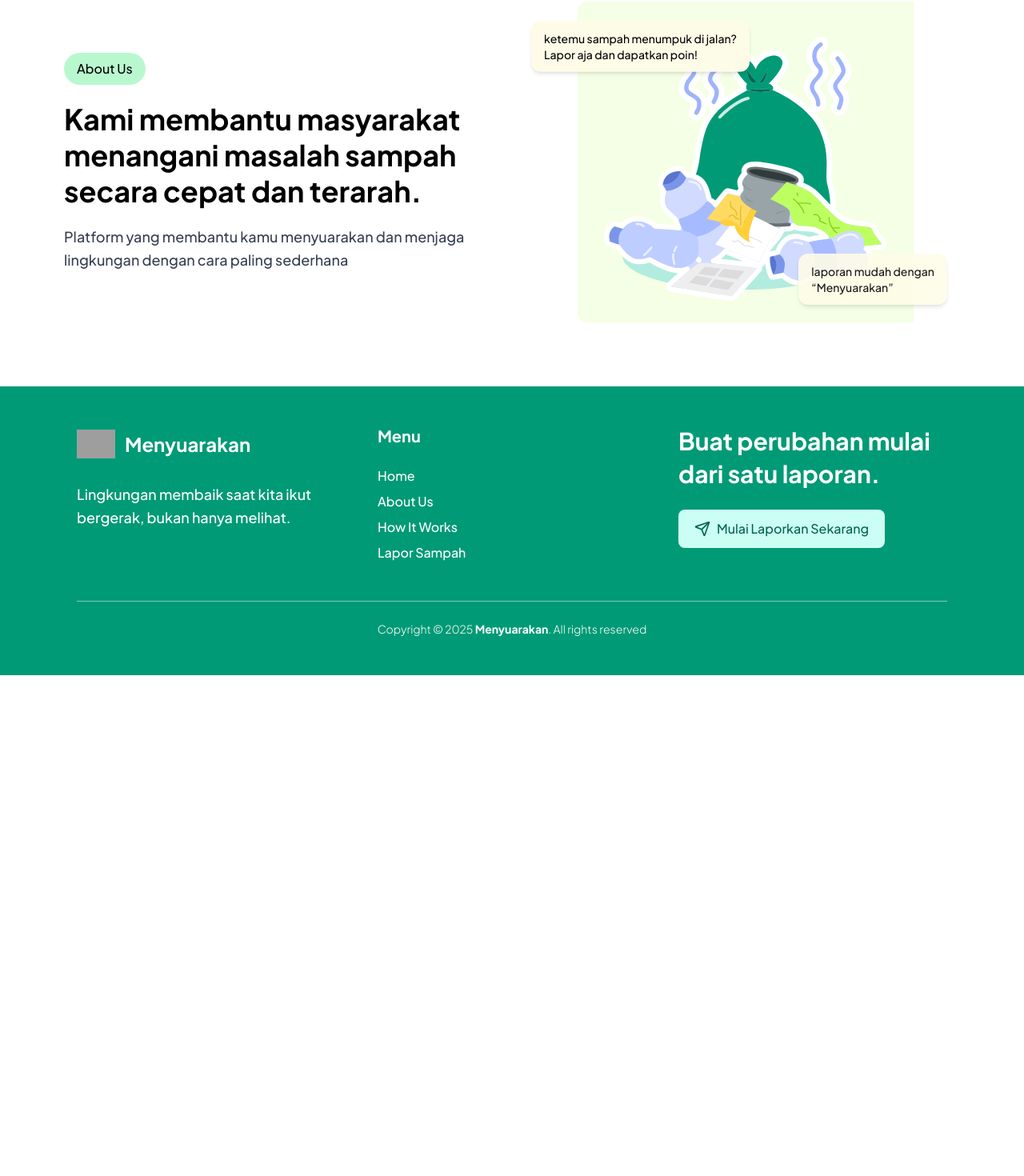
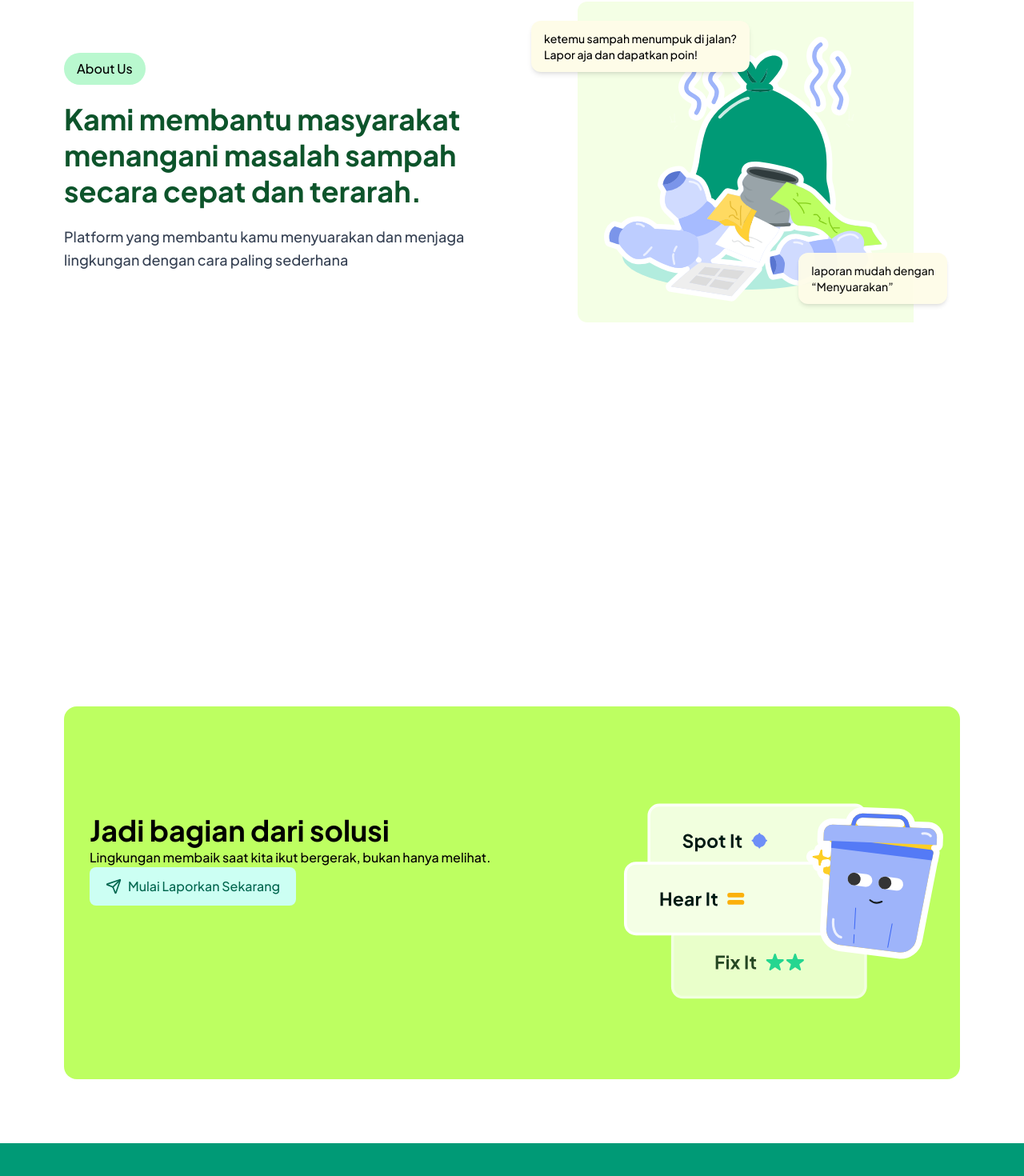
Before and after one commit to nnadra/Menyuarakan, a React (Vite) app: page / in a window 1280 px wide. Shown: the part 880-2350 px from the top of the page at 80% size. Before the commit the page ends 1724 px from the top, so only its background shows below. Built offline with nearby package versions, Linux system fonts and the light colour scheme; grey boxes are pictures that could not be loaded.

Commit message:
add banner landing page

```diff
--- a/src/pages/LandingPage.jsx
+++ b/src/pages/LandingPage.jsx
@@ -1,22 +1,24 @@
 import React from 'react'
+import { motion } from "framer-motion";
+import { Send } from 'lucide-react';
+
 import Card1 from '../assets/images/card-1.svg'
 import Card2 from '../assets/images/card-2.svg'
 import Card3 from '../assets/images/card-3.svg'
-import { motion } from "framer-motion";
 import AboutUsImg from '../assets/images/aboutUsImg.svg'
+import BannerImg from '../assets/images/bannerImg.svg'
 
 
 const LandingPage = () => {
   return (
     <div>
-    <div className="w-full flex flex-col items-center text-center font-sans mt-18 mb-15 px-4">
+      {/* HERO SECTION */}
+    <section className="w-full flex flex-col items-center text-center font-sans mt-18 mb-15 px-4">
 
-      {/* TITLE */}
       <h1 className="text-[44px] leading-tight font-semibold text-green-900">
         Dorong perubahan untuk lingkungan, <br /> mulai dari laporanmu.
       </h1>
 
-      {/* DESCRIPTION */}
       <p className="text-gray-500 mt-6 max-w-2xl">
         Mulai dari satu foto, laporanmu bisa bantu memperbaiki lingkungan,
         meningkatkan kesadaran, dan mendorong tindakan nyata di lingkungan kamu.
@@ -33,7 +35,7 @@ const LandingPage = () => {
       {/* CARDS WRAPPER */}
       <div className="relative flex items-center justify-center mt-18">
 
-        {/* CARD 1 */}
+
         <div className="
          rounded-3xl
           w-[320px] rotate-[-8deg]
@@ -43,7 +45,7 @@ const LandingPage = () => {
           <img src={Card1} alt="Card1" className="w-full" />
         </div>
 
-        {/* CARD 2 */}
+
         <div className="
         rounded-3xl
           w-[330px] z-10
@@ -53,7 +55,7 @@ const LandingPage = () => {
           <img src={Card2} alt="Card2" className="w-full" />
         </div>
 
-        {/* CARD 3 */}
+
         <div className="
             rounded-3xl
             w-[320px] rotate-[8deg]
@@ -64,7 +66,7 @@ const LandingPage = () => {
         </div>
 
       </div>
-        </div>
+        </section>
 
 
     {/* ABOUT SECTION */}
@@ -83,7 +85,7 @@ const LandingPage = () => {
             About Us
           </span>
 
-          <h2 className="text-3xl md:text-4xl font-bold leading-tight">
+          <h2 className="text-3xl md:text-4xl font-bold leading-tight text-green-900">
             Kami membantu masyarakat
             menangani masalah sampah
             secara cepat dan terarah.
@@ -131,8 +133,36 @@ const LandingPage = () => {
             laporan mudah dengan <br /> “Menyuarakan”
           </motion.div>
         </motion.div>
+      </div>
+    </section>
 
+    {/* HOW IT WORKS SECTION */}
+    <section className='w-full py-20 px-6 md:px-20s'></section>
+
+    {/* TESTIMONI SECTION */}
+    <section className='w-full py-20 px-6 md:px-20'>
+
+    </section>
+
+    {/* BANNER SECTION */}
+    <section className='w-full py-20 px-6 md:px-20'>
+      <div className='py-25 bg-[#BDFF61] rounded-2xl flex justify-between'>
+        <div className='p-8'>
+          <h2 className='text-3xl md:text-4xl font-bold leading-tight'>Jadi bagian dari solusi</h2>
+          <p className=''>Lingkungan membaik saat kita ikut bergerak, bukan hanya melihat.</p>
+          <button className="cursor-pointer flex items-center gap-2 hover:gap-4 bg-[#CCFFF3] text-[#00664E] px-5 py-3 rounded-lg hover:bg-[#99FFE7] transition-all duration-300">
+            <Send size={20}/>
+            Mulai Laporkan Sekarang
+          </button>
+        </div>
+
+         <img
+            src={BannerImg}
+            alt="About us illustration"
+            className="w-[350px] md:w-[420px]"
+          />
       </div>
+
     </section>
     </div>
   )
```
Also changed, not shown: src/assets/images/bannerImg.svg (added).
